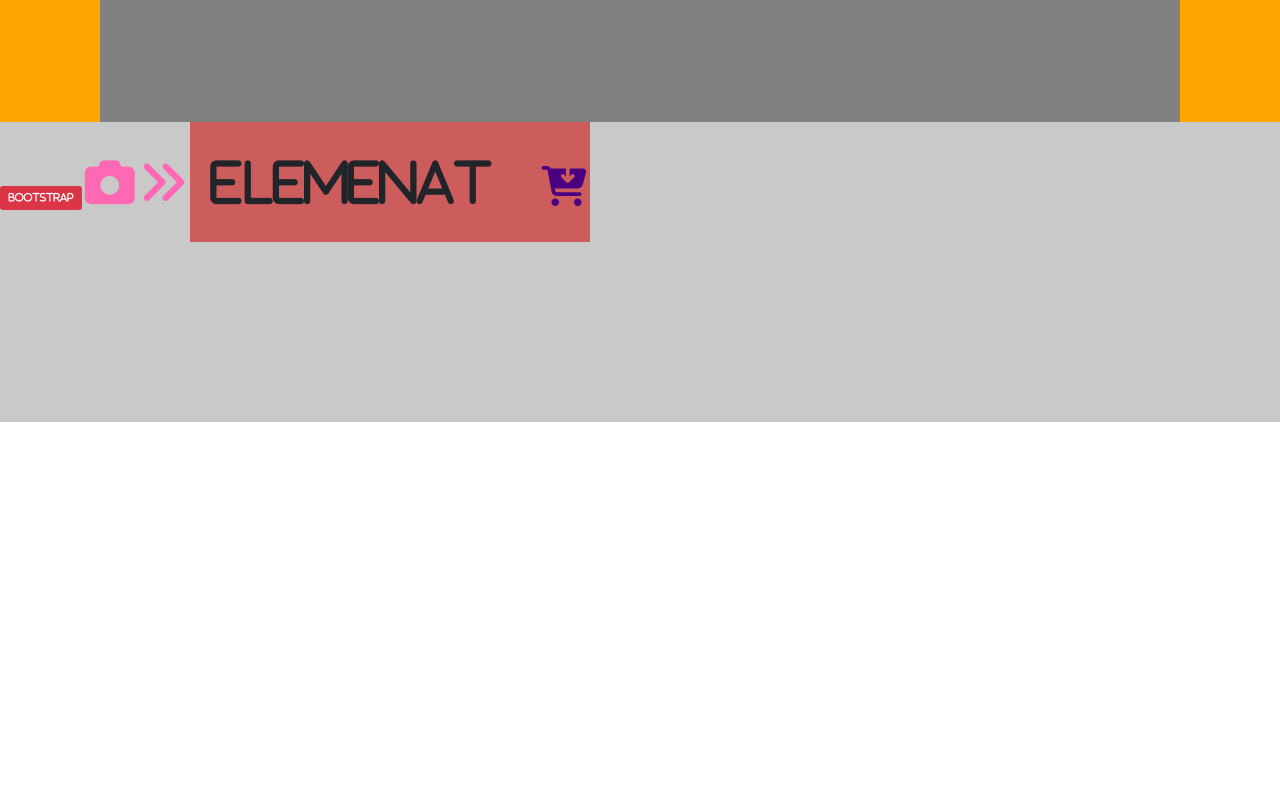
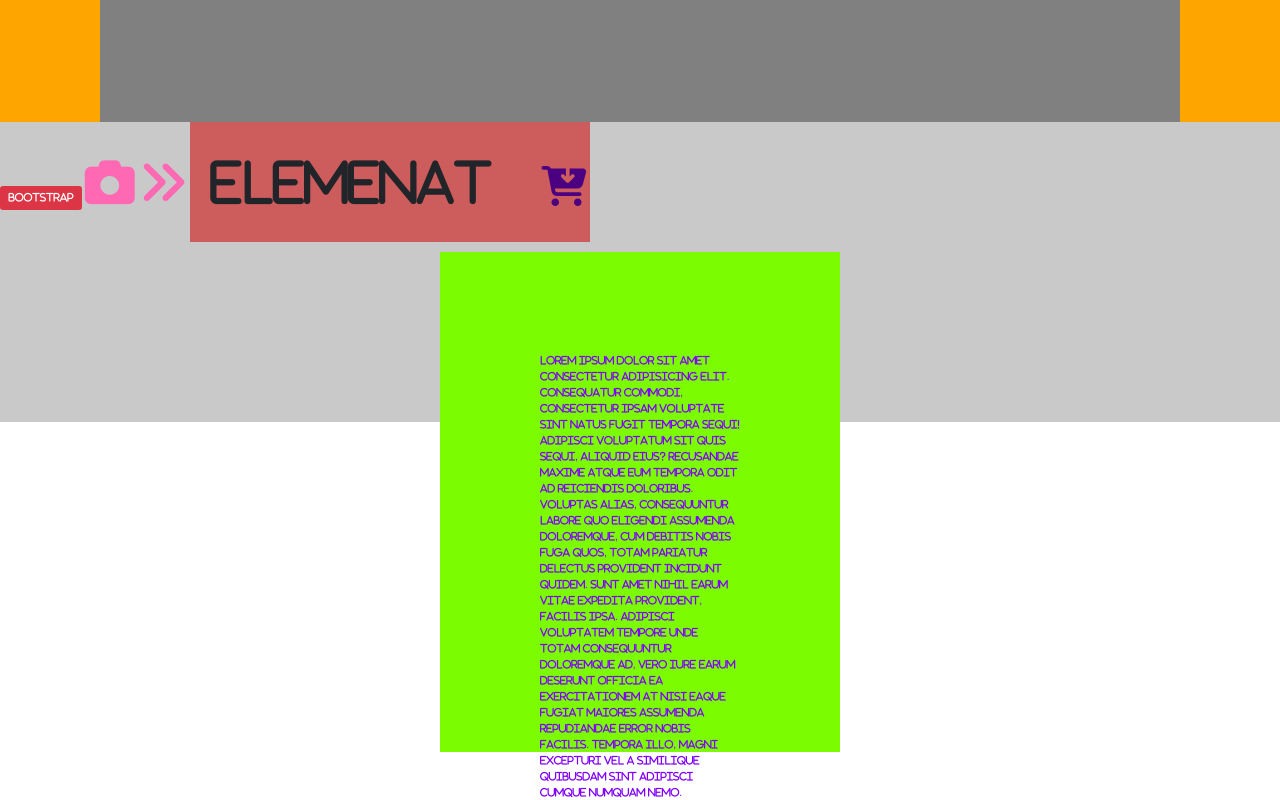
Before and after one commit to ivanbkovacevic/navbar-from-top-sticky, a website: page index.html in a window 1280 px wide. Shown: the part 1978-2778 px from the top of the page. Before the commit the page ends 2400 px from the top, so only its background shows below. Drawn offline with nearby package versions, Linux system fonts and the light colour scheme.

Commit message:
min max'

```diff
--- a/index.html
+++ b/index.html
@@ -44,6 +44,9 @@
                 <i class="fas fa-angle-double-right"></i>
                 <p>ELEMENAT</p>
             </div>
+            <div class="minmax">
+                <p>Lorem ipsum dolor sit amet consectetur adipisicing elit. Consequatur commodi, consectetur ipsam voluptate sint natus fugit tempora sequi! Adipisci voluptatum sit quis sequi, aliquid eius? Recusandae maxime atque eum tempora odit ad reiciendis doloribus. Voluptas alias, consequuntur labore quo eligendi assumenda doloremque, cum debitis nobis fuga quos, totam pariatur delectus provident incidunt quidem. Sunt amet nihil earum vitae expedita provident, facilis ipsa. Adipisci voluptatem tempore unde totam consequuntur doloremque ad, vero iure earum deserunt officia ea exercitationem at nisi eaque fugiat maiores assumenda repudiandae error nobis facilis. Tempora illo, magni excepturi vel a similique quibusdam sint adipisci cumque numquam nemo.</p>
+            </div>
         </footer>
 
     </main>
--- a/scss/_footer.scss
+++ b/scss/_footer.scss
@@ -4,7 +4,7 @@ footer{
     width: calc(#{$width} + 200px);
     height: 300px;
     margin-left: -100px;
-
+ .icons{
     span{
         font-size: 5rem;
         color: hotpink;
@@ -15,7 +15,7 @@ footer{
           color: hotpink;
       }
 
-    p{
+      p:nth-of-type(1){
           font-size: 5rem;
           background: indianred;
           display: inline-block;
@@ -23,10 +23,23 @@ footer{
           padding: 20px;
           text-align: center;
       }
-    p::after{
+      p:nth-of-type(1)::after{
           content: '\f218';
           color: indigo;
           font-size: 4rem;
           margin-left: 50px;
       }
  }
+
+
+    .minmax{
+        color: complement($color: lawngreen);
+        background: lawngreen;
+      //  width: 2000px;
+        //max-width: 1000px;
+        max-width: 400px;
+        max-height: 500px;
+        padding: 100px;
+        margin: 0 auto 300px auto;
+    }
+}
```
Also changed, not shown: main.css, 1 other file. Lines whose indentation alone changed are shown as unchanged.
